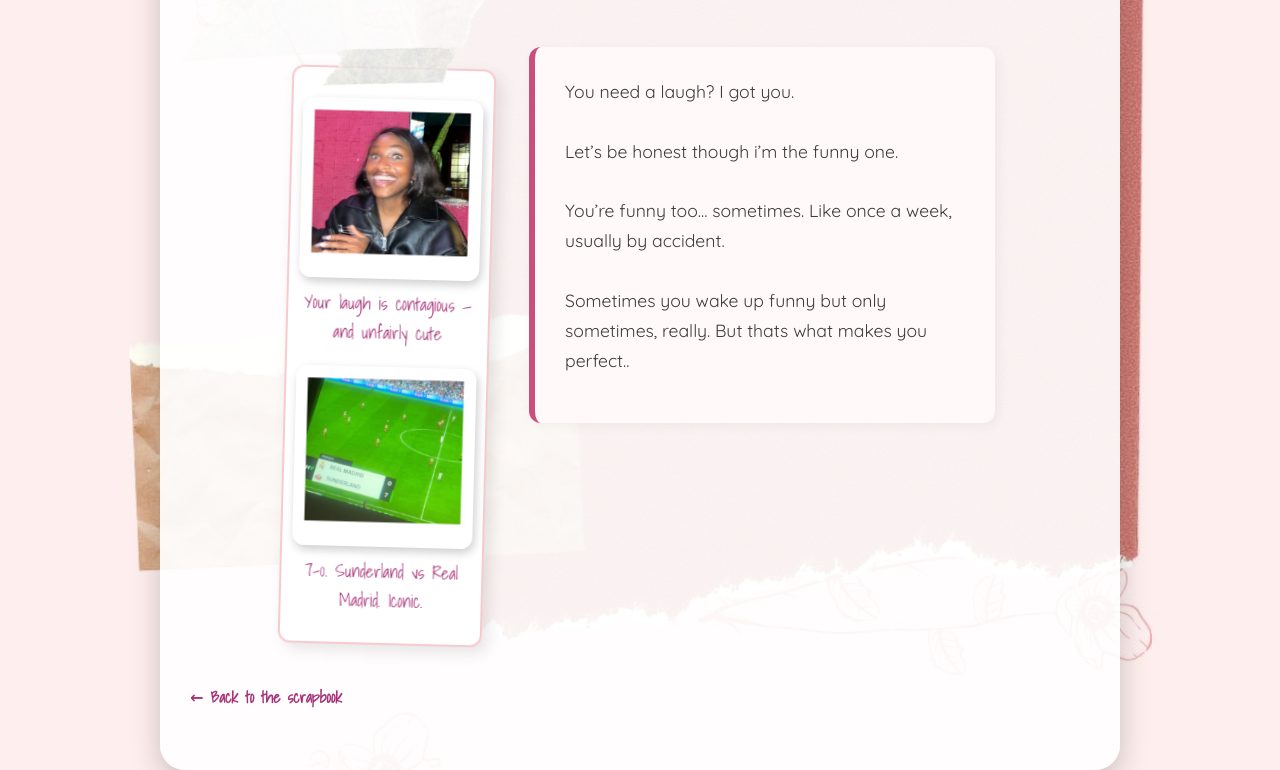
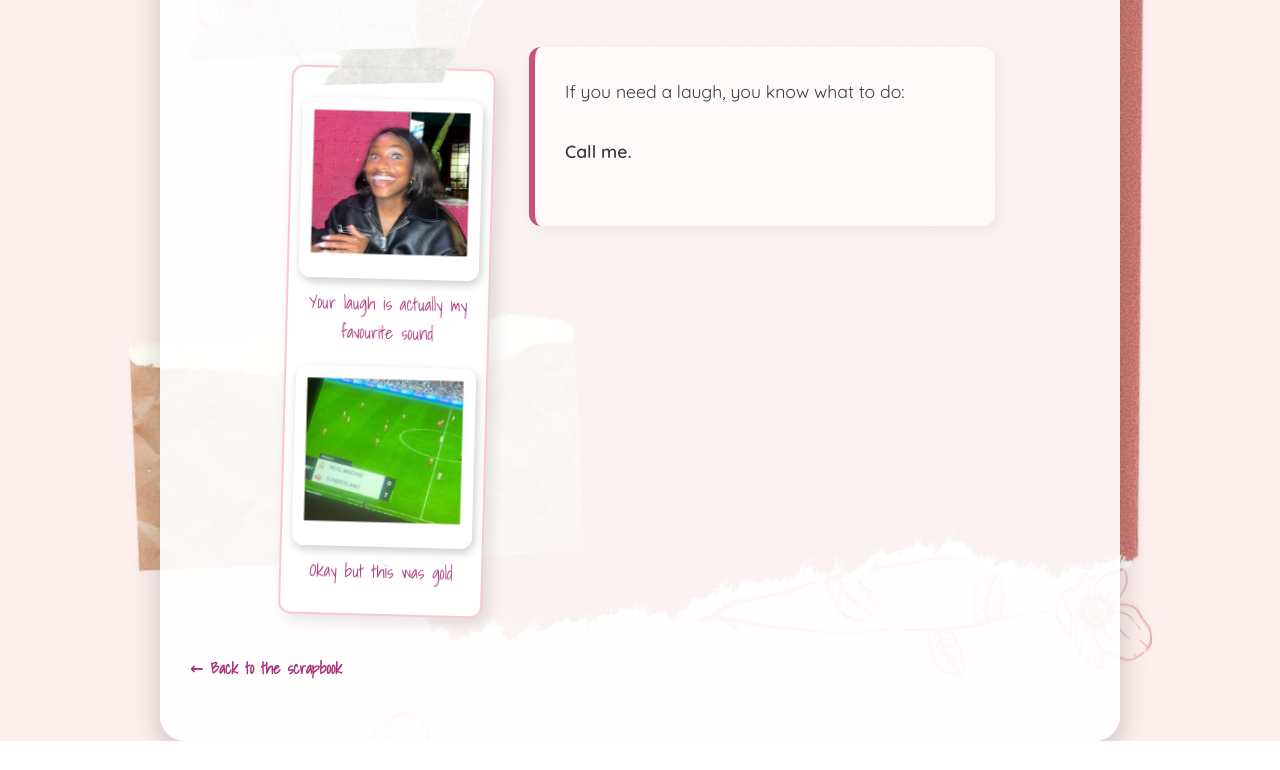
Before and after one commit to Dateh7/readmewhenyouneedme, a website built with webpack: page laugh.html in a window 1280 px wide. Shown: the part 154-924 px from the top of the page. After the commit the page ends 895 px from the top, so only its background shows below. Built offline with nearby package versions, Linux system fonts and the light colour scheme.

Commit message:
laugh update

```diff
--- a/laugh.html
+++ b/laugh.html
@@ -15,18 +15,17 @@
 
     <div class="photo-frame bounce">
       <img src="img/laughing-photo.jpg" alt="Her Laughing" class="stacked-img">
-      <p class="caption">Your laugh is contagious — and unfairly cute </p>
+      <p class="caption">Your laugh is actually my favourite sound</p>
 
       <img src="img/fifa-score.jpg" alt="FIFA 7-0" class="stacked-img">
-      <p class="caption">7–0. Sunderland vs Real Madrid. Iconic. </p>
+      <p class="caption">Okay but this was gold</p>
     </div>
 
     <div class="message-card">
-      You need a laugh? I got you. <br><br>
-      Let’s be honest though i’m the funny one. <br><br>
-      You’re funny too... sometimes. Like once a week, usually by accident. <br><br>
-      Sometimes you wake up funny but only sometimes, really. But thats what makes you perfect..
-      </p>
+      If you need a laugh, you know what to do:<br><br>
+
+      <strong>Call me.</strong> <br><br>
+
     </div>
 
   </div>
```
